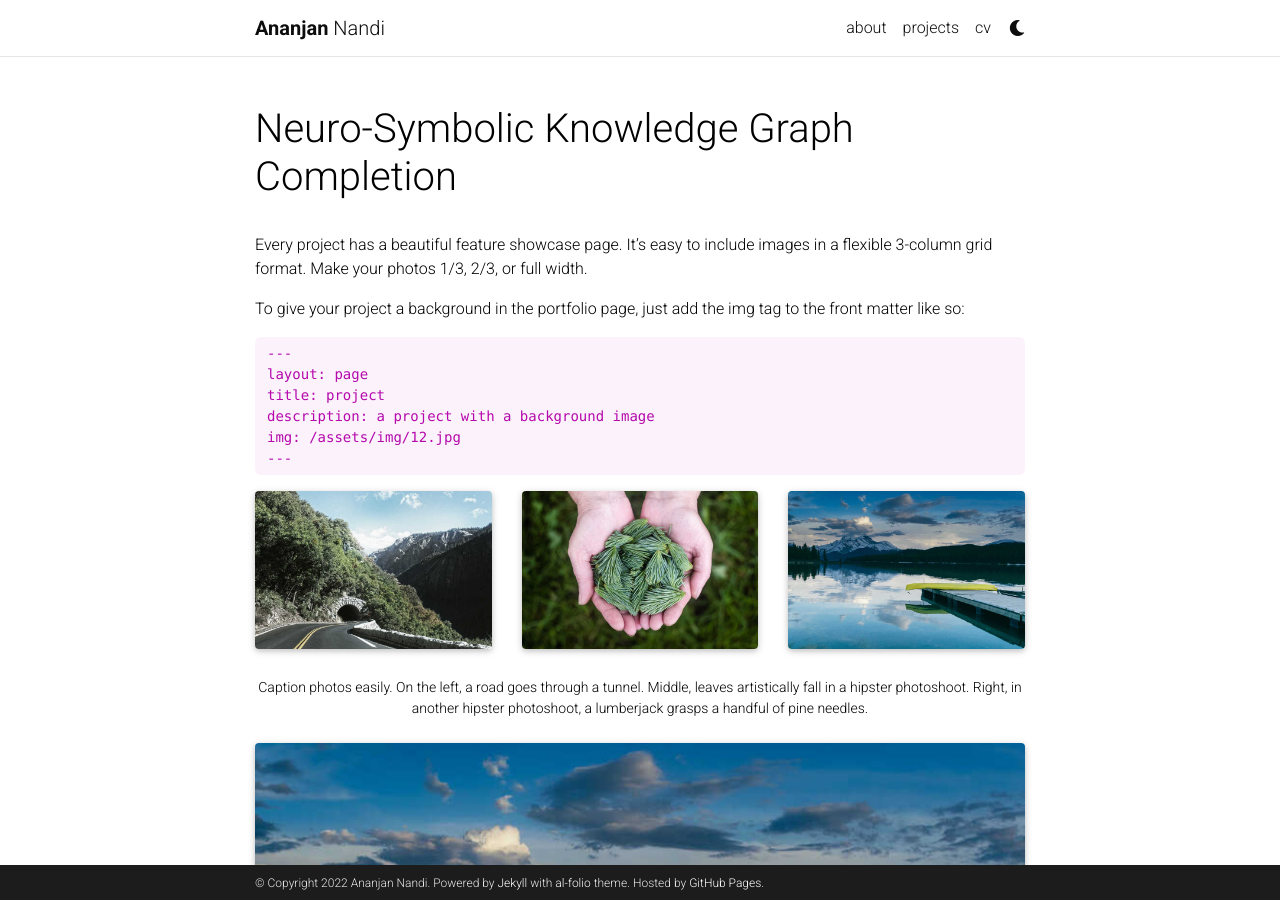
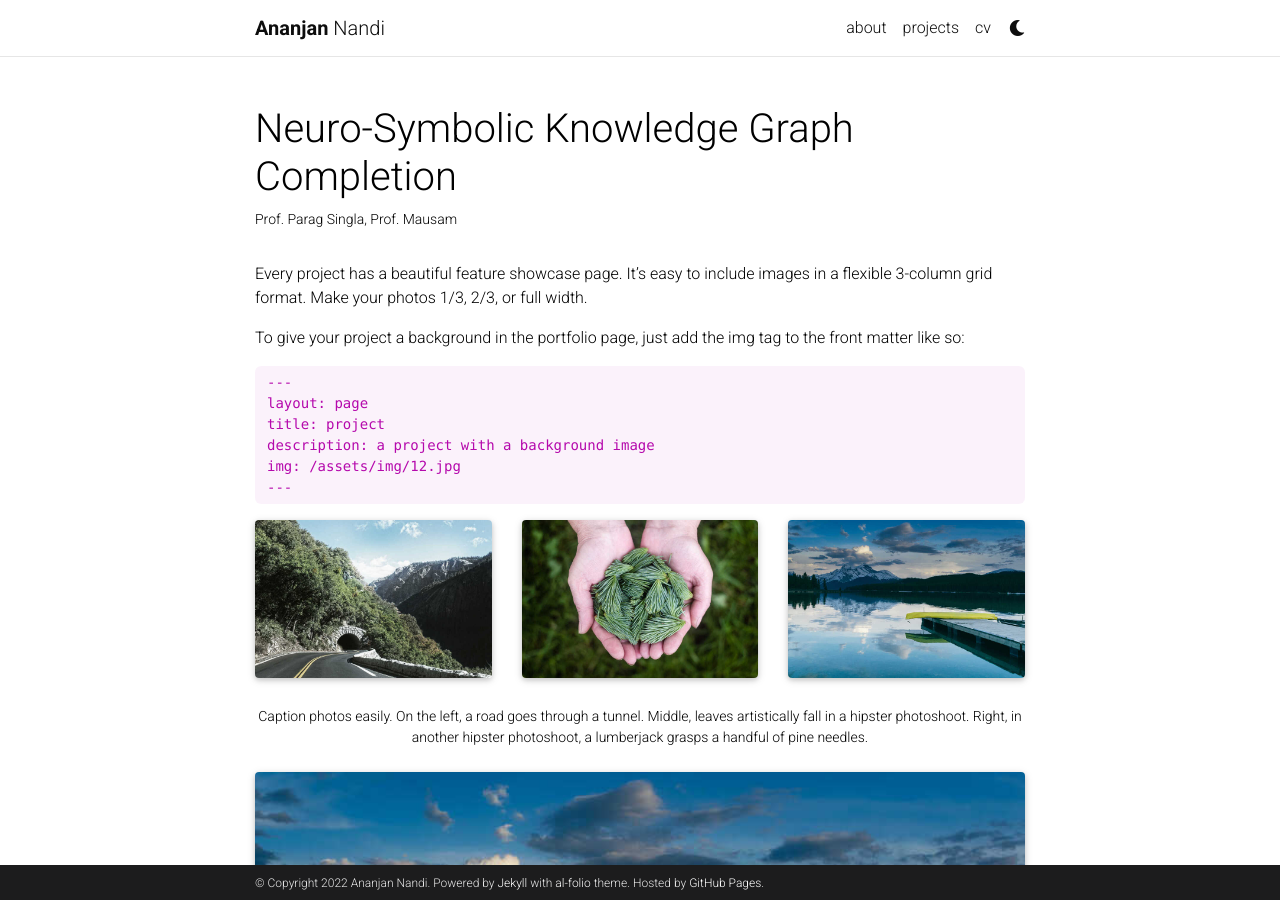
Before and after one commit to ananjan-nandi-9/ananjan-nandi-9.github.io, a Jekyll site: the page built from _projects/1_project.md, in a window 1280 px wide and 900 px high. Built offline with Jekyll 4.4.1, drawn with Linux system fonts in a browser that asks for light colours; full-size pictures stand in for the smaller copies a plugin makes; comment, search, counter and statistics services are not loaded; a style sheet for code colours, icons or effects is not loaded.

Commit message:
Update 1_project.md

```diff
--- a/_projects/1_project.md
+++ b/_projects/1_project.md
@@ -1,7 +1,7 @@
 ---
 layout: page
 title: Neuro-Symbolic Knowledge Graph Completion
-description: null
+description: 'Prof. Parag Singla, Prof. Mausam'
 img: assets/img/12.jpg
 importance: 1
 category: work
```
